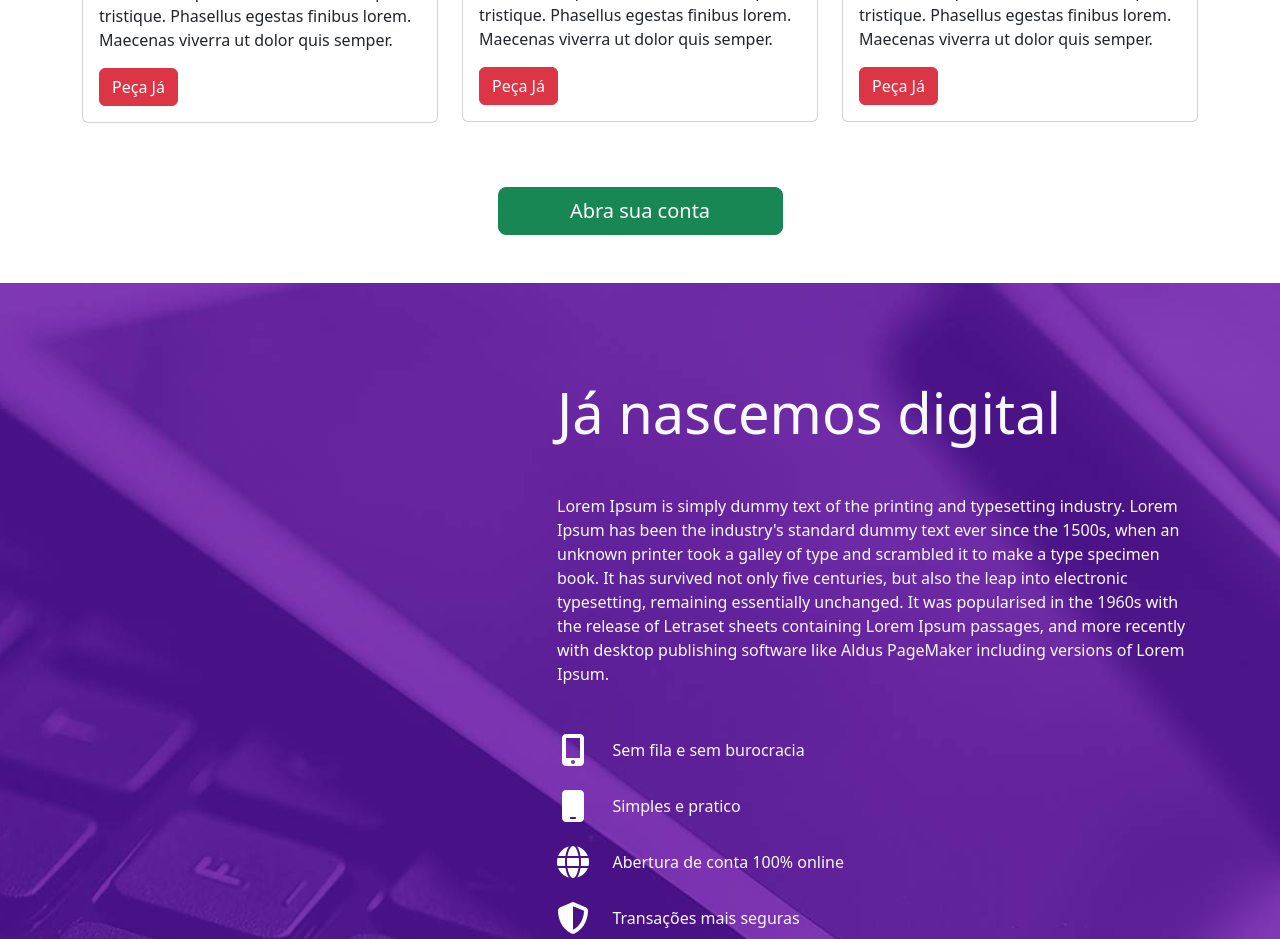
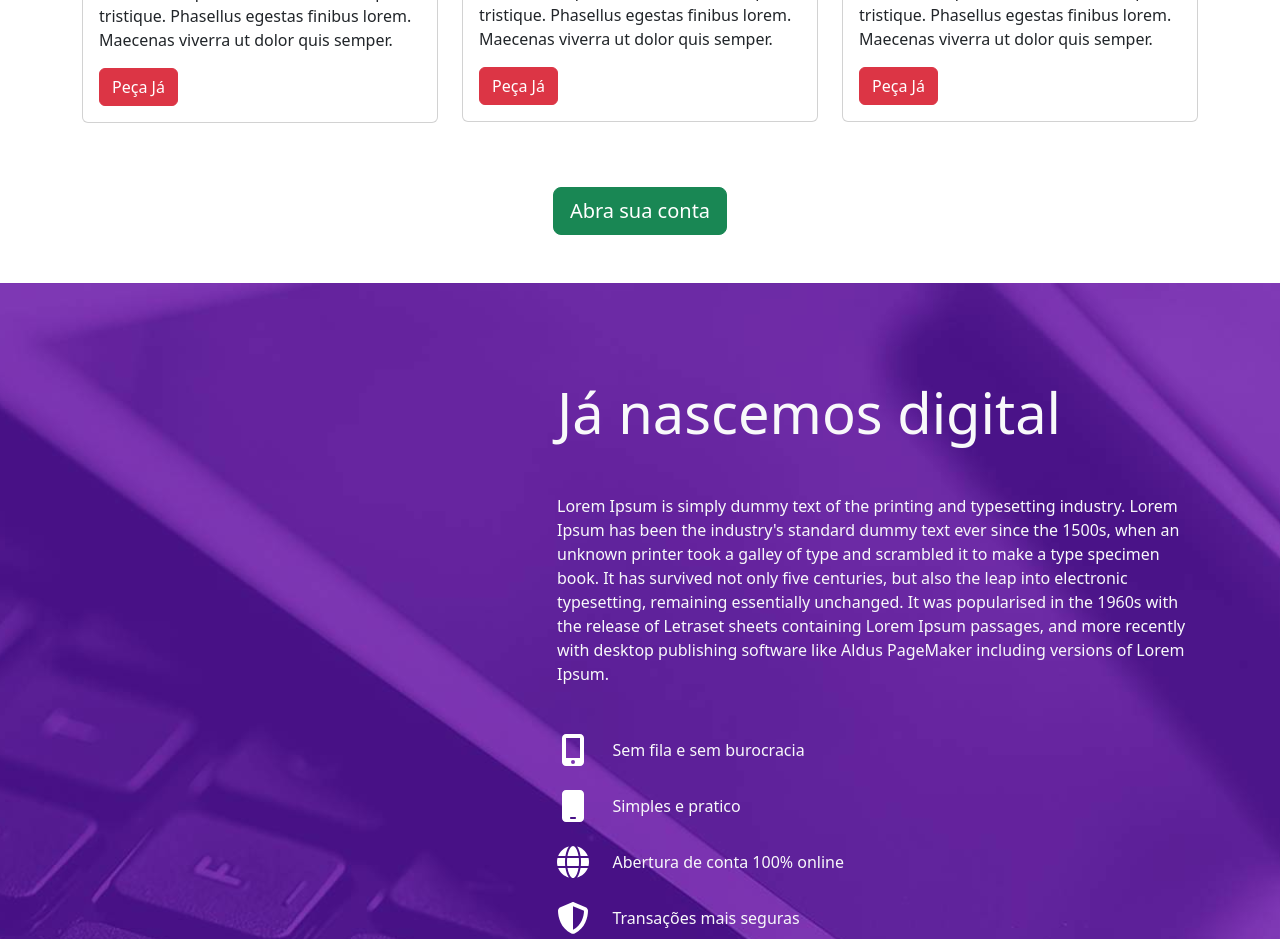
Before and after one commit to Felippeks/magbank, a React (Create React App) app: page / in a window 1280 px wide. Shown: the part 1060-1999 px from the top of the page. Built offline with nearby package versions, Linux system fonts and the light colour scheme.

Commit message:
correção botao abre sua conta

```diff
--- a/src/components/CenteredButton.js
+++ b/src/components/CenteredButton.js
@@ -3,8 +3,8 @@
 import Button from "react-bootstrap/Button";
 
 const CenteredButton = () =>  (
-        <Container>
-            <Row sm={4} className='d-flex justify-content-center' >
+        <Container className='d-flex justify-content-center'>
+            <Row >
                 <Button className='my-5' variant='success' size='lg'>
                 Abra sua conta
                 </Button>
```
